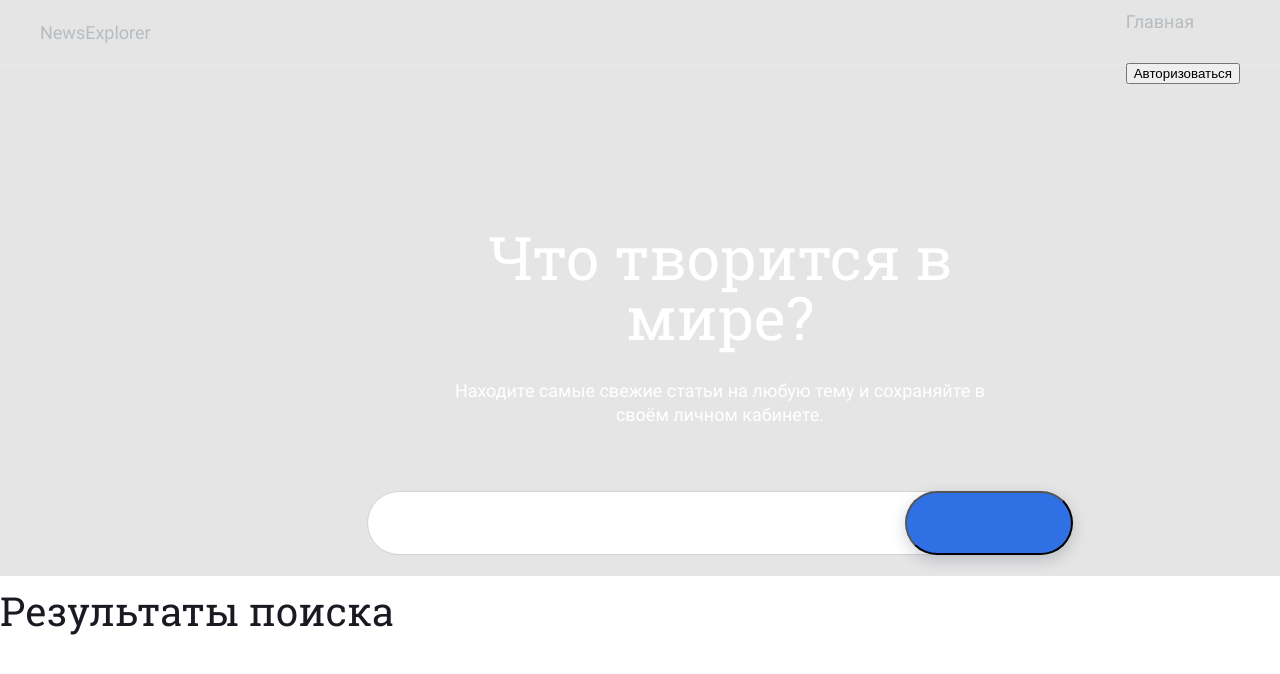
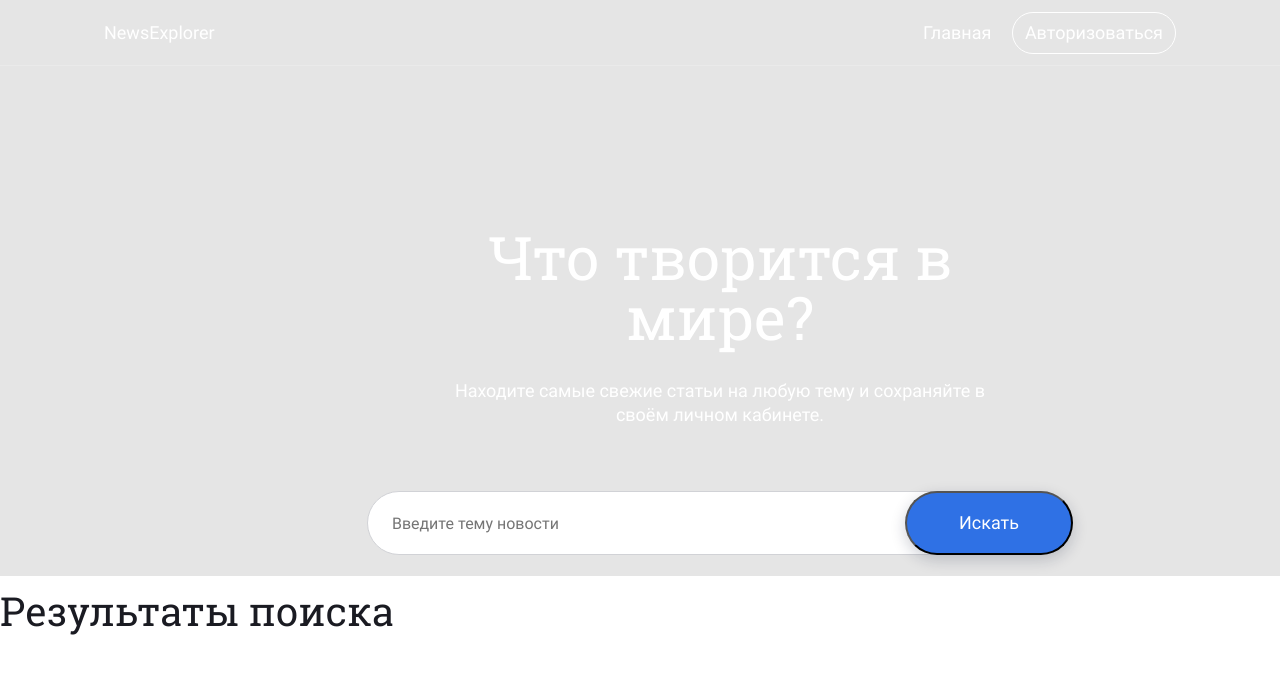
Before and after one commit to yuliya-pavlova/news-explorer-frontend, a website built with webpack: page src/index.html in a window 1280 px wide. Shown: the top 674 px of the page. Built offline with nearby package versions, Linux system fonts and the light colour scheme; files whose address does not match are found by name.

Commit message:
+ fix header and search form

```diff
--- a/src/blocks/main-menu/main-menu.css
+++ b/src/blocks/main-menu/main-menu.css
@@ -1,2 +1,4 @@
 @import url(./main-menu__container.css);
 @import url(./main-menu__item.css);
+@import url(./main-menu__button.css);
+@import url(./main__menu__link.css);
--- /dev/null
+++ b/src/blocks/main-menu/main-menu__button.css
@@ -0,0 +1,15 @@
+.main-menu__button {
+  background: none;
+  font-family: Roboto;
+  font-style: normal;
+  font-weight: 500;
+  font-size: 18px;
+  line-height: 24px;
+  color: #FFFFFF;
+  border: 1px solid #FFFFFF;
+  box-sizing: border-box;
+  border-radius: 100px;
+  padding: 8px 12px;
+  outline: none;
+  cursor: pointer;
+}
--- a/src/blocks/main-menu/main-menu__container.css
+++ b/src/blocks/main-menu/main-menu__container.css
@@ -2,8 +2,8 @@
   display:flex;
   justify-content: space-between;
   align-items: center;
-  padding-left: 40px;
-  padding-right: 40px;
+  padding-left: 104px;
+  padding-right: 104px;
   height: 66px;
   border-bottom: 1px solid rgba(196, 196, 196, 0.01);
   box-shadow: inset 0px -1px 0px rgba(255, 255, 255, 0.2);
--- a/src/blocks/main-menu/main-menu__item.css
+++ b/src/blocks/main-menu/main-menu__item.css
@@ -1,15 +1,3 @@
-.main-menu__link {
-  border: none;
-  cursor: pointer;
-  background-color: inherit;
-  padding: 0;
-  margin: 0;
-  font-family: 'Roboto', sans-serif;
-  font-weight: 500;
-  font-size: 18px;
-  line-height: 80px;
-  text-decoration: none;
-  color: #B6BCBF;
-  display:block;
-  margin-right:32px;
+.main-menu__item {
+
 }
--- a/src/blocks/main-menu/main__menu__link.css
+++ b/src/blocks/main-menu/main__menu__link.css
@@ -1,9 +1,10 @@
 .main-menu__link {
   text-decoration: none;
-  font-family: Roboto Slab;
+  font-family: Roboto;
   font-style: normal;
-  font-weight: bold;
-  font-size: 20px;
+  font-weight: 500;
+  font-size: 18px;
   line-height: 24px;
   color: #FFFFFF;
+  margin-right: 16px;
 }
--- a/src/blocks/search-form/search-form__button.css
+++ b/src/blocks/search-form/search-form__button.css
@@ -6,4 +6,11 @@
   border-radius: 100px;
   z-index: 1;
   margin-left: -70px;
+  outline: none;
+  font-family: Roboto;
+ font-style: normal;
+ font-weight: 500;
+ font-size: 18px;
+ line-height: 24px;
+ color: #FFFFFF;
 }
--- a/src/blocks/search-form/search-form__input.css
+++ b/src/blocks/search-form/search-form__input.css
@@ -6,4 +6,11 @@
   box-sizing: border-box;
   backdrop-filter: blur(8px);
   border-radius: 100px;
+  outline: none;
+  font-family: Roboto;
+ font-style: normal;
+ font-weight: normal;
+ font-size: 16px;
+ line-height: 22px;
+ padding-left: 24px;
 }
--- a/src/index.html
+++ b/src/index.html
@@ -12,10 +12,10 @@
       <nav class="main-menu">
         <div class="main-menu__container">
           <div class="main-menu__item">
-            <a class="main-menu__link" href="">NewsExplorer</a>
+            <a class="main-menu__link" href="./index.html">NewsExplorer</a>
           </div>
           <div class="main-menu__item">
-            <a class="main-menu__link" href="">Главная</a>
+            <a class="main-menu__link" href="./index.html">Главная</a>
             <button class="main-menu__button">Авторизоваться</button>
           </div>
         </div>
@@ -24,8 +24,8 @@
         <h1 class="lead__title">Что творится в мире?</h1>
         <p class="lead__subtitle">Находите самые свежие статьи на любую тему и сохраняйте в своём личном кабинете.</p>
         <form class="search-form">
-          <input class="search-form__input" type="text">
-          <button class="search-form__button"></button>
+          <input class="search-form__input" type="text" placeholder="Введите тему новости">
+          <button class="search-form__button">Искать</button>
         </form>
       </section>
       <section class="search-results">
--- a/src/pages/index.css
+++ b/src/pages/index.css
@@ -20,3 +20,11 @@
   font-display: swap;
   src: url('../fonts/roboto-regular.woff') format("woff");
 }
+
+@font-face {
+  font-family: 'Roboto';
+  font-style:  normal;
+  font-weight: 500;
+  font-display: swap;
+  src: url('../fonts/roboto-regular.woff') format("woff");
+}
```
